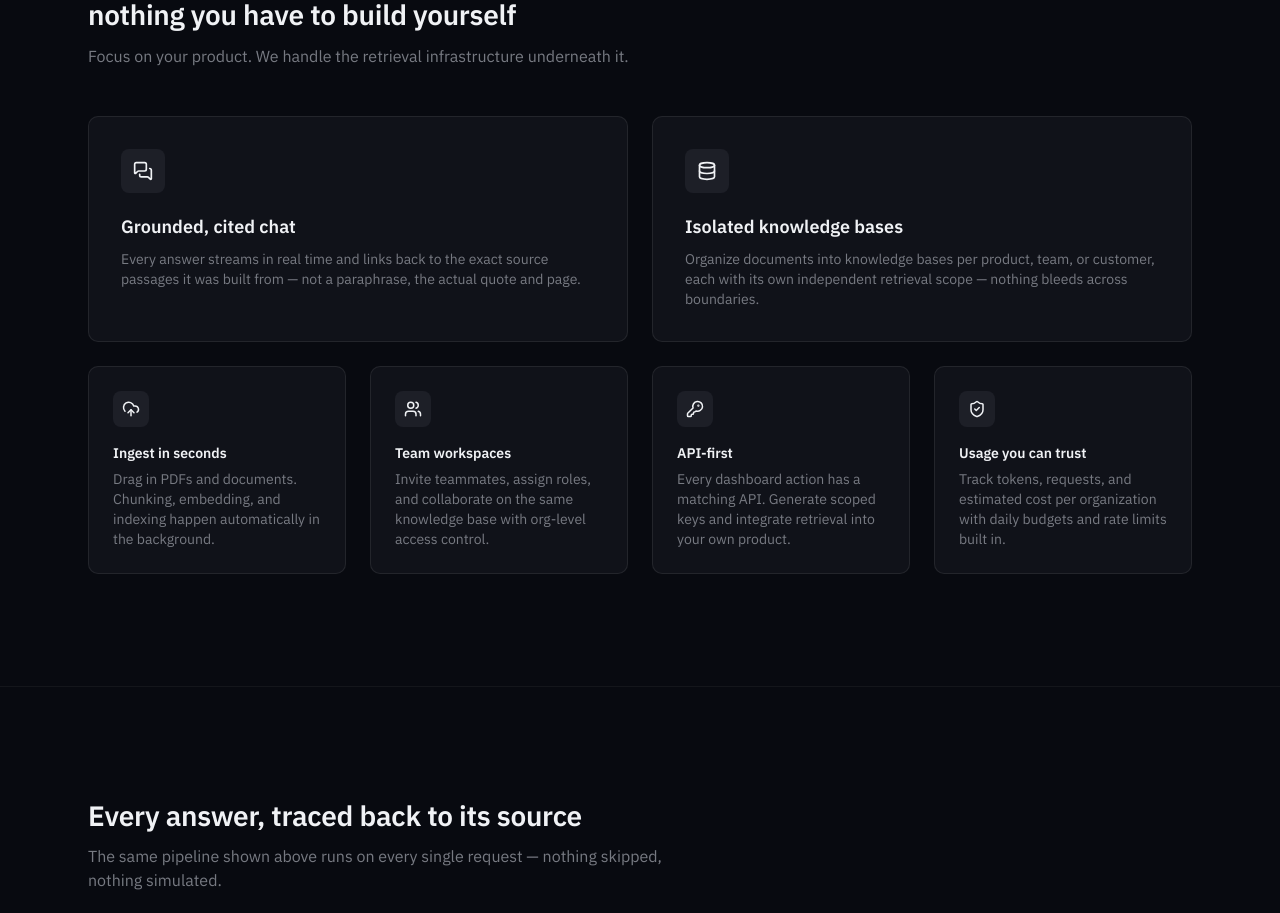
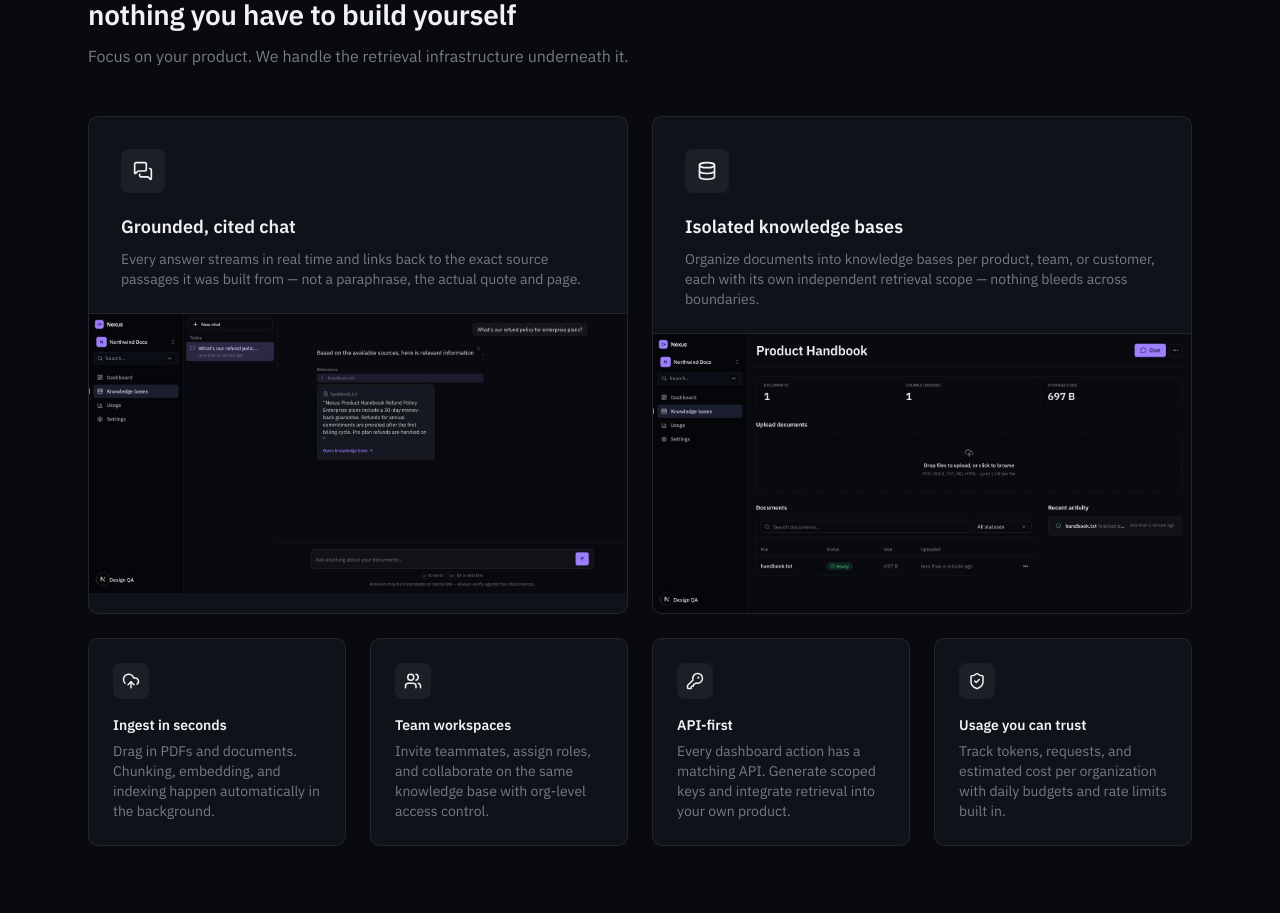
Before and after one commit to cb7chaitanya/nexus, a Next.js app in the folder apps/web/: page / in a window 1280 px wide. Shown: the part 1234-2147 px from the top of the page. Built offline with nearby package versions, Linux system fonts and the light colour scheme.

Commit message:
feat(web): replace feature card placeholders with real product screenshots

```diff
--- a/apps/web/src/components/marketing/features.tsx
+++ b/apps/web/src/components/marketing/features.tsx
@@ -1,3 +1,4 @@
+import Image from "next/image";
 import {
   DatabaseIcon,
   KeyRoundIcon,
@@ -15,12 +16,14 @@ const storyFeatures = [
     title: "Grounded, cited chat",
     description:
       "Every answer streams in real time and links back to the exact source passages it was built from — not a paraphrase, the actual quote and page.",
+    image: { src: "/marketing/chat-citations.jpg", alt: "A Nexus chat answer with an inline citation showing the exact quoted source passage" },
   },
   {
     icon: DatabaseIcon,
     title: "Isolated knowledge bases",
     description:
       "Organize documents into knowledge bases per product, team, or customer, each with its own independent retrieval scope — nothing bleeds across boundaries.",
+    image: { src: "/marketing/kb-detail.jpg", alt: "A Nexus knowledge base detail page showing document stats and an indexed document" },
   },
 ];
 
@@ -66,12 +69,21 @@ export function Features() {
 
         <div className="mt-12 grid gap-6 lg:grid-cols-2">
           {storyFeatures.map((feature) => (
-            <Card key={feature.title} interactive className="gap-0 p-8">
+            <Card key={feature.title} interactive className="gap-0 overflow-hidden p-8">
               <div className="flex size-11 items-center justify-center rounded-lg bg-secondary text-foreground">
                 <feature.icon className="size-5" />
               </div>
               <h3 className="mt-5 text-lg font-semibold">{feature.title}</h3>
               <p className="mt-2 text-sm text-muted-foreground">{feature.description}</p>
+              <div className="mt-6 -mx-8 -mb-8 overflow-hidden border-t border-border">
+                <Image
+                  src={feature.image.src}
+                  alt={feature.image.alt}
+                  width={1512}
+                  height={786}
+                  className="w-full"
+                />
+              </div>
             </Card>
           ))}
         </div>
```
Also changed, not shown: apps/web/public/marketing/chat-citations.jpg (added), apps/web/public/marketing/kb-detail.jpg (added).
